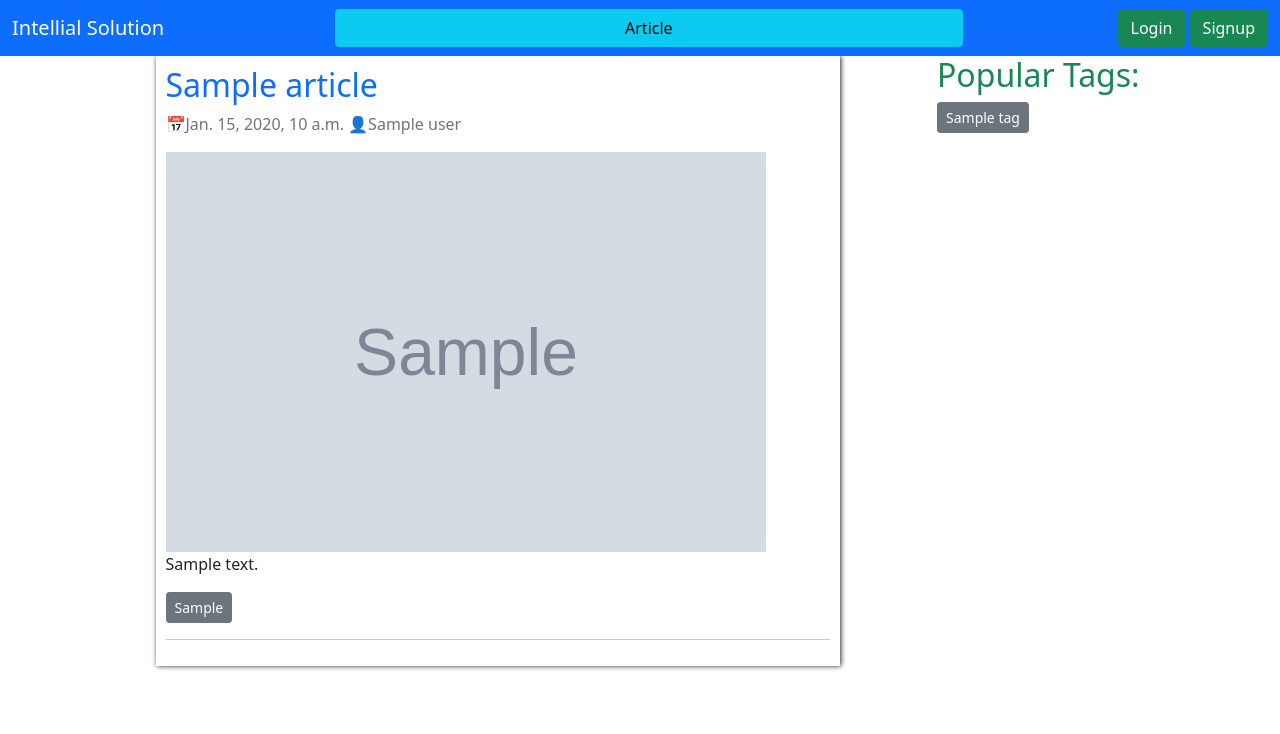
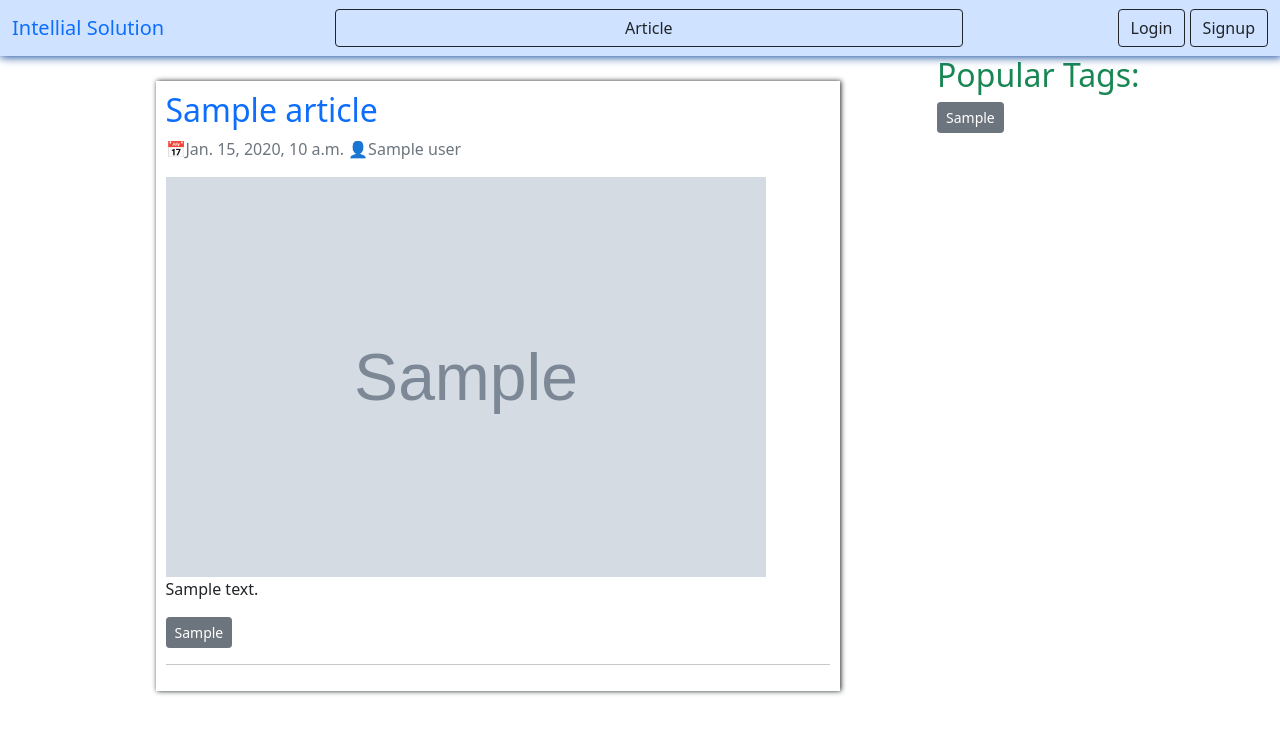
Before and after one commit to smit-vekariya/Article, a Django app: template articleApp/templates/articleList.html in a window 1280 px wide. Shown: the top 734 px of the page. Run offline with Django 3.2, Linux system fonts and the light colour scheme; the template is opened without the code that fills it: most values are stand-ins (such as "Sample title", 1, 10 or a date in 2020); grey boxes marked "Sample" are stand-in pictures; some libraries are stand-ins or nearby versions.

Commit message:
update_article

```diff
--- a/articleApp/templates/articleList.html
+++ b/articleApp/templates/articleList.html
@@ -27,9 +27,7 @@
     <div class="col-md-3">
         <h2 class="text-success">Popular Tags:</h2>
         {% for tag in tags %}
-          {% for tag in tag.values %}
-            <div class=" btn btn-secondary btn-sm">{{tag}}</div>
-          {% endfor %}
+        <div class=" btn btn-secondary btn-sm">{{tag.tag__tags}}</div>
         {% endfor %}
      </div>
 
--- a/articleApp/templates/base.html
+++ b/articleApp/templates/base.html
@@ -10,7 +10,7 @@
   <link rel="stylesheet" href="{% static 'css/styles.css' %}">
   <style>
     .center {
-      margin: auto;
+      margin: 25px auto;
       width: 60%;
       padding: 10px;
       box-shadow: 1px 0px 5px 0px;
@@ -19,34 +19,37 @@
     </style>
     <style>
       .centerform {
-        margin: auto;
+        margin: 25px auto;
         width: 30%;
         padding: 20px;
+        box-shadow: 1px 0px 9px 1px;
+      }
+      .navbar3d{
         box-shadow: 1px 0px 9px 1px;
       }
       </style>
 </head>
 <body>
-  <nav class="navbar sticky-top navbar-dark bg-primary">
+  <nav class="navbar sticky-top alert-primary navbar3d">
     <div class="container-fluid" >
       <a class="navbar-brand" href="#">Intellial Solution</a>
       <div class="d-grid gap-2 col-6 mx-auto">
-        <a type="button" href="{% url 'articleApp:articleList' %}" class="btn btn-info">Article</a>
+        <a type="button" href="{% url 'articleApp:articleList' %}" class="btn btn-outline-dark">Article</a>
       </div>
 
       {% if user.is_authenticated %}
       <div>
-        <a type="button" href="{% url 'articleApp:myarticle' %}" class="btn btn-success">My Artical</a>
-        <a type="button" href="{% url 'articleApp:draft' %}" class="btn btn-success">Draft</a>
-        <a type="button" href="{% url 'articleApp:article' %}" class="btn btn-success">Add Article</a>
-        <a type="button" href="{% url 'articleApp:logout' %}" class="btn btn-danger">Logout</a>
-        <a class="btn btn-outline-dark">{{request.user}}</a>
+        <a type="button" href="{% url 'articleApp:myarticle' %}" class="btn btn-outline-dark">My Artical</a>
+        <a type="button" href="{% url 'articleApp:draft' %}" class="btn btn-outline-dark">Draft</a>
+        <a type="button" href="{% url 'articleApp:article' %}" class="btn btn-outline-dark">Add Article</a>
+        <a type="button" href="{% url 'articleApp:logout' %}" class="btn btn-outline-danger">Logout</a>
+        <a class="btn btn-success">&#x1F464; {{request.user}}</a>
       </div>
       {% else %}
       <div>
 
-        <a type="button" href="{% url 'articleApp:login' %}" class="btn btn-success">Login</a>
-        <a type="button" href="{% url 'articleApp:signup' %}" class="btn btn-success">Signup</a>
+        <a type="button" href="{% url 'articleApp:login' %}" class="btn btn-outline-dark">Login</a>
+        <a type="button" href="{% url 'articleApp:signup' %}" class="btn btn-outline-dark">Signup</a>
      </div>
       {% endif %}
       </div>
--- a/articleApp/templates/draftList.html
+++ b/articleApp/templates/draftList.html
@@ -21,7 +21,7 @@
         <a type="button" href="{% url 'articleApp:delete' Article.id %}" class="btn btn-danger btn-sm">Delete</a>
         <a type="button" href="{% url 'articleApp:update' Article.id %}" class="btn btn-warning btn-sm">Update</a>
 
-      </div><br>
+      </div>
     {% endfor %}
   </div>
 {% endblock content %}
--- a/articleApp/templates/login.html
+++ b/articleApp/templates/login.html
@@ -1,6 +1,6 @@
 {% extends 'base.html' %}
 {% block content %}
-  <div class="container-fluid">
+  <div class="container-fluid center">
 
   <form method="POST">
     {% csrf_token %}
--- a/articleApp/templates/myarticle.html
+++ b/articleApp/templates/myarticle.html
@@ -27,7 +27,7 @@
       <a type="button" href="{% url 'articleApp:update' Article.id %}" class="btn btn-warning btn-sm">Update</a>
 
 
-    </div><br>
+    </div>
     {% endfor %}
 
   </div>
--- a/articleApp/templates/signup.html
+++ b/articleApp/templates/signup.html
@@ -1,7 +1,7 @@
 {% extends 'base.html' %}
+
 {% block content %}
-  <div class="container-fluid">
-
+  <div class="container-fluid center">
   <form method="POST">
     {% csrf_token %}
     <div class="mb-3">
```
Also changed, not shown: articleApp/views.py (+0 -7 lines), db.sqlite3.
